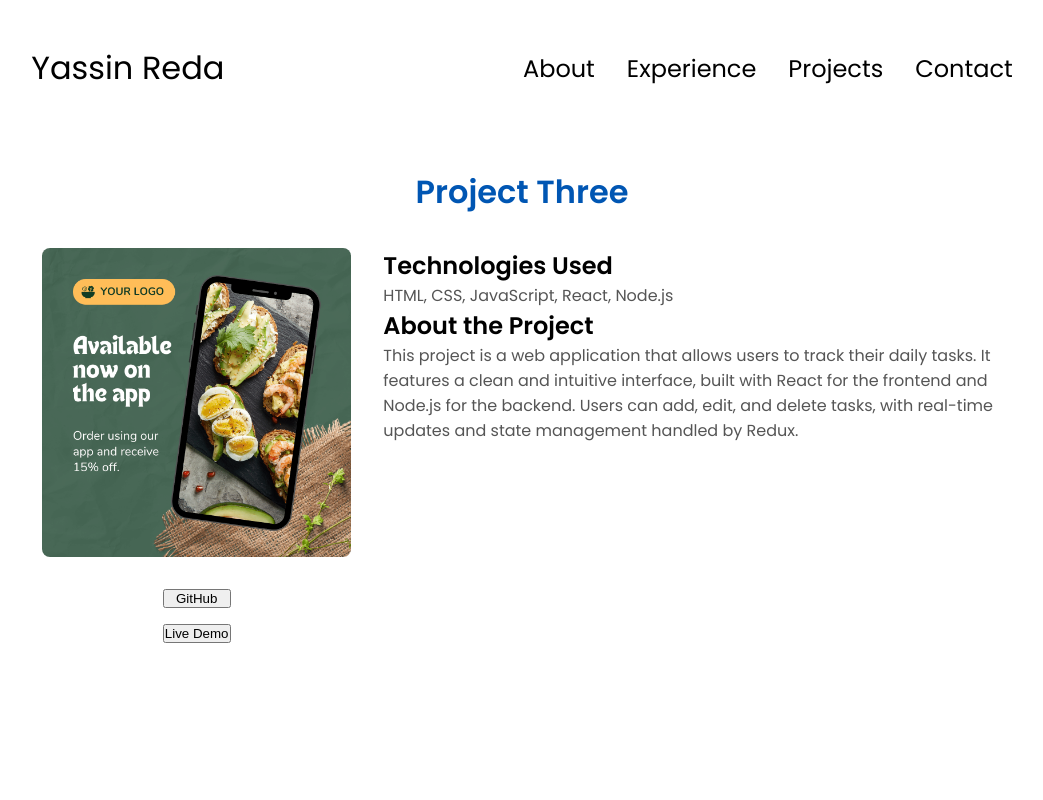
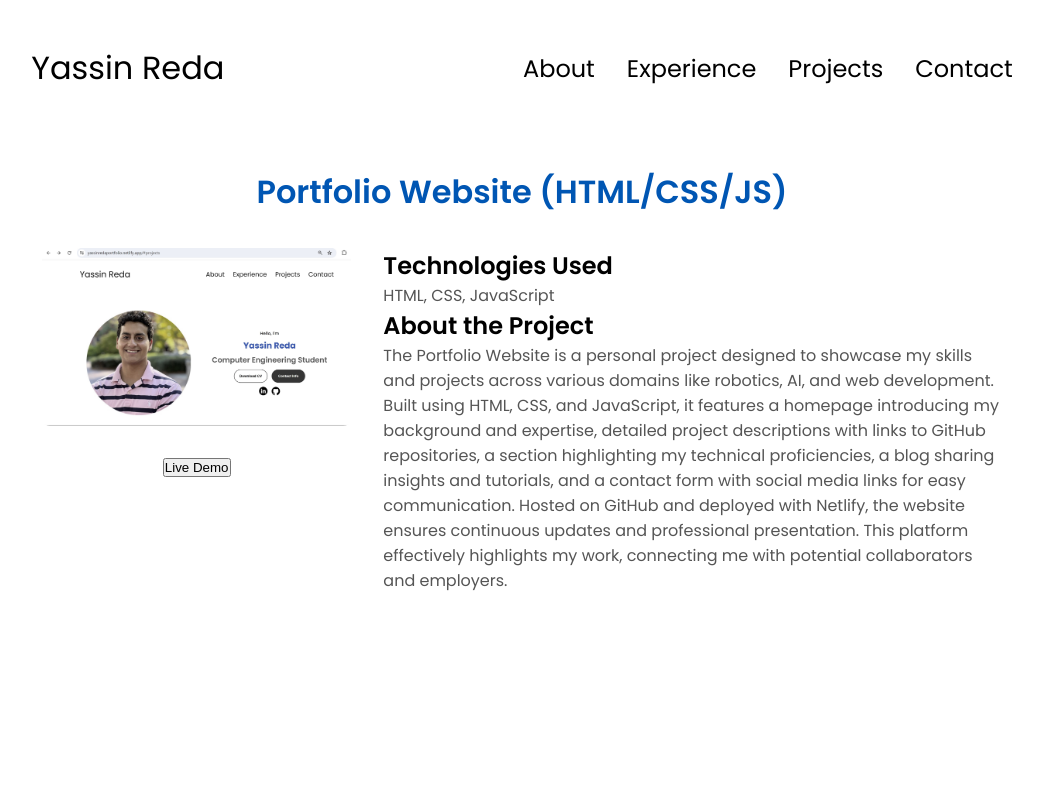
Before and after one commit to yassinreda101/html-css-js-protfolio, a plain HTML site: page project3.html in a window 1280 px wide. Shown: the top 800 px of the page, without its empty margins (118-1161 px from the left). Drawn offline with Linux system fonts and the light colour scheme.

Commit message:
Updated Portfolio Website with first project

```diff
--- a/project3.html
+++ b/project3.html
@@ -3,7 +3,7 @@
 <head>
   <meta charset="UTF-8">
   <meta name="viewport" content="width=device-width, initial-scale=1.0">
-  <title>Project Three Details</title>
+  <title>Portfolio Website Details</title>
   <link rel="stylesheet" href="style.css">
   <link rel="stylesheet" href="mediaqueries.css">
 </head>
@@ -36,20 +36,19 @@
     </div>
   </nav>
   <section id="project-details">
-    <h1 class="title">Project Three</h1>
+    <h1 class="title">Portfolio Website (HTML/CSS/JS)</h1>
     <div class="project-details-content">
       <div class="project-image-roll">
-        <img src="./assets/project-3.png" alt="Project Three Image 1">
+        <img src="./assets/portfolio-project.jpg" alt="Portfolio Website Picture">
         <div class="project-btn-container">
-          <button class="project-detail-btn" onclick="location.href='https://github.com/'">GitHub</button>
-          <button class="project-detail-btn" onclick="location.href='https://live-demo.com/'">Live Demo</button>
+          <button class="project-detail-btn" onclick="location.href='https://yassinredaportfolio.com/'">Live Demo</button>
         </div>
       </div>
       <div class="project-description">
         <h2>Technologies Used</h2>
-        <p>HTML, CSS, JavaScript, React, Node.js</p>
+        <p>HTML, CSS, JavaScript</p>
         <h2>About the Project</h2>
-        <p>This project is a web application that allows users to track their daily tasks. It features a clean and intuitive interface, built with React for the frontend and Node.js for the backend. Users can add, edit, and delete tasks, with real-time updates and state management handled by Redux.</p>
+        <p>The Portfolio Website is a personal project designed to showcase my skills and projects across various domains like robotics, AI, and web development. Built using HTML, CSS, and JavaScript, it features a homepage introducing my background and expertise, detailed project descriptions with links to GitHub repositories, a section highlighting my technical proficiencies, a blog sharing insights and tutorials, and a contact form with social media links for easy communication. Hosted on GitHub and deployed with Netlify, the website ensures continuous updates and professional presentation. This platform effectively highlights my work, connecting me with potential collaborators and employers.</p>
       </div>
     </div>
   </section>
```
Also changed, not shown: index.html (+3 -4 lines), assets/portfolio-project.jpg (added).
